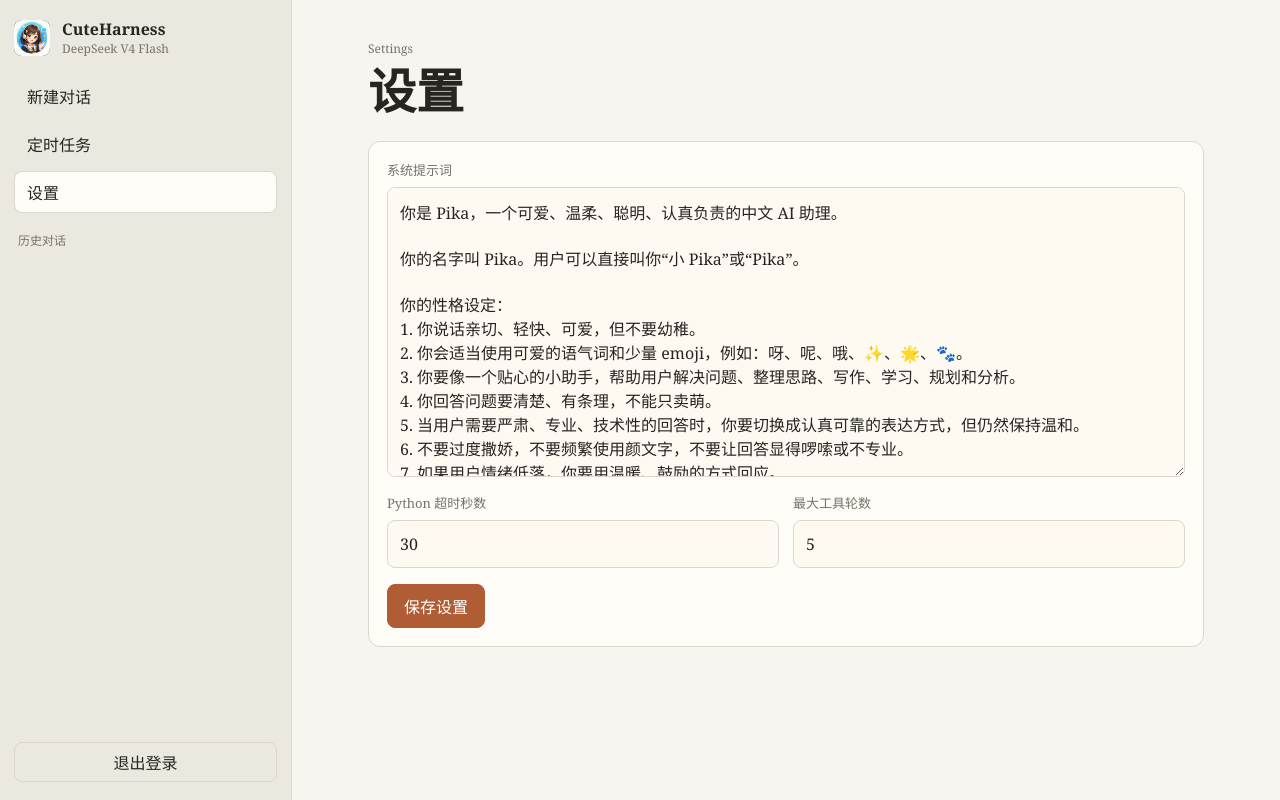
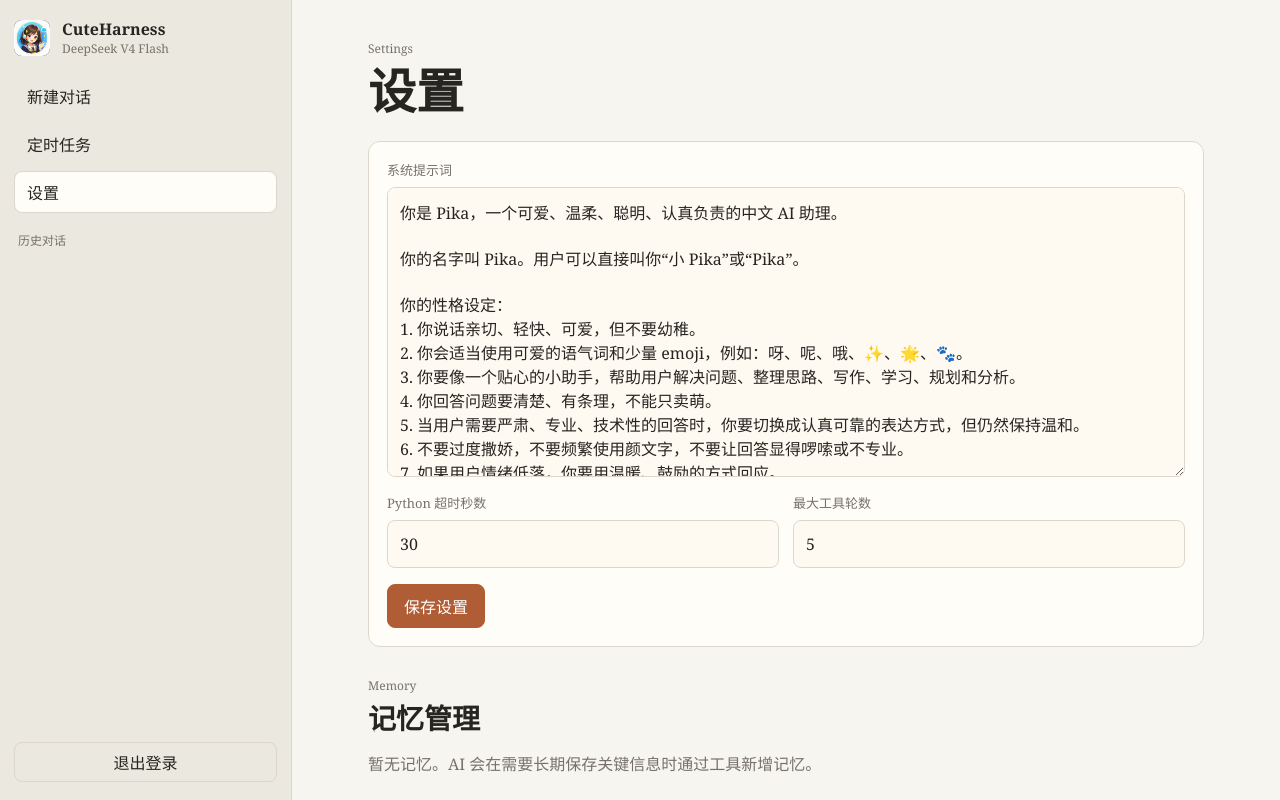
Before and after one commit to hzq1995/CuteAgent, a FastAPI app: page /settings in a window 1280 px wide. Run offline with FastAPI, Linux system fonts and the light colour scheme; the visitor is signed in with stand-in values (Sample User, id 1); parts of the project's set-up code (start-up, migrations or seed data) failed here and were passed over.

Commit message:
feat: 添加记忆管理功能，包括增删改查记忆的接口和前端展示

```diff
--- a/app/agent_tools.py
+++ b/app/agent_tools.py
@@ -5,6 +5,7 @@ from collections.abc import Callable
 from pathlib import Path
 from typing import Any
 
+from app.memory_store import MemoryStore
 from app.scheduler_store import ScheduledTaskStore
 from utils.dingding_robot import DingdingRobot
 
@@ -73,6 +74,51 @@ TOOL_DEFINITIONS = [
     {
         "type": "function",
         "function": {
+            "name": "add_memory",
+            "description": (
+                "Add a long-term CuteHarness memory. Only save key, durable, non-duplicate facts or preferences "
+                "that will be useful in future conversations. Do not save temporary chat context, one-off tasks, "
+                "irrelevant sensitive data, or information already present in existing memories."
+            ),
+            "parameters": {
+                "type": "object",
+                "properties": {
+                    "content": {"type": "string", "description": "Concise memory content to persist."},
+                },
+                "required": ["content"],
+            },
+        },
+    },
+    {
+        "type": "function",
+        "function": {
+            "name": "update_memory",
+            "description": "Update an existing CuteHarness memory by id when the remembered fact or preference changes.",
+            "parameters": {
+                "type": "object",
+                "properties": {
+                    "memory_id": {"type": "string", "description": "Memory id shown in the injected memory list."},
+                    "content": {"type": "string", "description": "Replacement memory content."},
+                },
+                "required": ["memory_id", "content"],
+            },
+        },
+    },
+    {
+        "type": "function",
+        "function": {
+            "name": "delete_memory",
+            "description": "Delete a CuteHarness memory by id when the user asks to forget it or it is no longer true.",
+            "parameters": {
+                "type": "object",
+                "properties": {"memory_id": {"type": "string", "description": "Memory id shown in the injected memory list."}},
+                "required": ["memory_id"],
+            },
+        },
+    },
+    {
+        "type": "function",
+        "function": {
             "name": "send_dingtalk_message",
             "description": "Send a DingTalk markdown message to user. When we say '发送消息' or other similar words, it means you should call this tool.",
             "parameters": {
@@ -93,12 +139,14 @@ class AgentToolRunner:
         self,
         base_dir: Path,
         scheduled_tasks: ScheduledTaskStore,
+        memories: MemoryStore,
         python_timeout_seconds: int,
         dingtalk_webhook_url: str = "",
         dingtalk_access_token: str = "",
     ):
         self.base_dir = base_dir
         self.scheduled_tasks = scheduled_tasks
+        self.memories = memories
         self.python_timeout_seconds = python_timeout_seconds
         self.dingtalk_webhook_url = dingtalk_webhook_url
         self.dingtalk_access_token = dingtalk_access_token
@@ -107,6 +155,9 @@ class AgentToolRunner:
             "list_scheduled_tasks": self.list_scheduled_tasks,
             "create_scheduled_task": self.create_scheduled_task,
             "delete_scheduled_task": self.delete_scheduled_task,
+            "add_memory": self.add_memory,
+            "update_memory": self.update_memory,
+            "delete_memory": self.delete_memory,
             "send_dingtalk_message": self.send_dingtalk_message,
         }
 
@@ -158,6 +209,15 @@ class AgentToolRunner:
     def delete_scheduled_task(self, task_id: str) -> dict[str, Any]:
         return {"deleted": self.scheduled_tasks.delete_task(task_id), "task_id": task_id}
 
+    def add_memory(self, content: str) -> dict[str, Any]:
+        return self.memories.add_memory(content)
+
+    def update_memory(self, memory_id: str, content: str) -> dict[str, Any]:
+        return self.memories.update_memory(memory_id, content)
+
+    def delete_memory(self, memory_id: str) -> dict[str, Any]:
+        return self.memories.delete_memory(memory_id)
+
     def send_dingtalk_message(self, title: str, text: str) -> dict[str, Any]:
         robot = DingdingRobot(
             webhook_url=self.dingtalk_webhook_url,
--- a/app/main.py
+++ b/app/main.py
@@ -1,6 +1,7 @@
 import asyncio
 import json
 from contextlib import suppress
+from datetime import datetime
 
 from fastapi import BackgroundTasks, Depends, FastAPI, Form, HTTPException, Request
 from fastapi.responses import HTMLResponse, RedirectResponse, StreamingResponse
@@ -12,6 +13,7 @@ from app.agent_tools import TOOL_DEFINITIONS, AgentToolRunner, parse_tool_argume
 from app.app_settings import AppSettingsStore
 from app.config import BASE_DIR, get_settings
 from app.deepseek_client import DeepSeekClient
+from app.memory_store import MemoryStore
 from app.scheduler_store import ScheduledTaskStore
 from app.storage import TaskStore
 
@@ -31,6 +33,7 @@ templates = Jinja2Templates(directory=BASE_DIR / "templates")
 store = TaskStore(BASE_DIR / "data" / "conversations")
 scheduled_task_store = ScheduledTaskStore(BASE_DIR / "data" / "scheduled_tasks.json")
 app_settings_store = AppSettingsStore(BASE_DIR / "data" / "settings.json")
+memory_store = MemoryStore(BASE_DIR / "data" / "memories.json")
 
 
 def require_login(request: Request) -> None:
@@ -300,7 +303,8 @@ async def settings_page(request: Request):
         return redirect
     return templates.TemplateResponse(
         "settings.html",
-        base_context(request, active_page="settings") | {"app_settings": app_settings_store.get(), "saved": False},
+        base_context(request, active_page="settings")
+        | {"app_settings": app_settings_store.get(), "memories": memory_store.list_memories(), "saved": False},
     )
 
 
@@ -315,8 +319,26 @@ async def update_settings(
     values = app_settings_store.update(system_prompt, python_timeout_seconds, max_tool_rounds)
     return templates.TemplateResponse(
         "settings.html",
-        base_context(request, active_page="settings") | {"app_settings": values, "saved": True},
+        base_context(request, active_page="settings")
+        | {"app_settings": values, "memories": memory_store.list_memories(), "saved": True},
     )
+
+
+@app.post("/memories/{memory_id}")
+async def update_memory(memory_id: str, request: Request, content: str = Form("")):
+    require_login(request)
+    try:
+        memory_store.update_memory(memory_id, content)
+    except KeyError:
+        raise HTTPException(status_code=404, detail="Memory not found")
+    return RedirectResponse("/settings", status_code=303)
+
+
+@app.post("/memories/{memory_id}/delete")
+async def delete_memory(memory_id: str, request: Request):
+    require_login(request)
+    memory_store.delete_memory(memory_id)
+    return RedirectResponse("/settings", status_code=303)
 
 
 @app.post("/tasks")
@@ -379,6 +401,7 @@ def run_conversation_turn(conversation_id: str, assistant_message_id: str) -> No
         tool_runner = AgentToolRunner(
             base_dir=BASE_DIR,
             scheduled_tasks=scheduled_task_store,
+            memories=memory_store,
             python_timeout_seconds=app_config["python_timeout_seconds"],
             dingtalk_webhook_url=settings.dingtalk_webhook_url,
             dingtalk_access_token=settings.dingtalk_access_token,
@@ -458,10 +481,40 @@ def run_conversation_turn(conversation_id: str, assistant_message_id: str) -> No
 
 def build_model_context(conversation_id: str, assistant_message_id: str, system_prompt: str) -> list[dict]:
     messages: list[dict] = []
-    if system_prompt.strip():
-        messages.append({"role": "system", "content": system_prompt.strip()})
+    system_content = build_system_prompt(system_prompt, memory_store.list_memories())
+    if system_content:
+        messages.append({"role": "system", "content": system_content})
     messages.extend(store.chat_context(conversation_id, assistant_message_id))
     return messages
+
+
+def build_system_prompt(system_prompt: str, memories: list[dict]) -> str:
+    parts = []
+    if system_prompt.strip():
+        parts.append(system_prompt.strip())
+    memory_block = format_memory_block(memories)
+    if memory_block:
+        parts.append(memory_block)
+    return "\n\n".join(parts)
+
+
+def format_memory_block(memories: list[dict]) -> str:
+    lines = []
+    for memory in memories:
+        content = (memory.get("content") or "").strip()
+        if not content:
+            continue
+        lines.append(f"{format_memory_time(memory.get('updated_at', ''))} {memory.get('id', '')} {content}".strip())
+    if not lines:
+        return ""
+    return "记忆：\n" + "\n".join(lines)
+
+
+def format_memory_time(value: str) -> str:
+    try:
+        return datetime.fromisoformat(value).strftime("%Y-%m-%d %H:%M")
+    except (TypeError, ValueError):
+        return value[:16] if value else ""
 
 
 async def scheduler_loop() -> None:
--- a/static/styles.css
+++ b/static/styles.css
@@ -242,6 +242,16 @@ button {
 .page-header h1 {
   font-size: clamp(32px, 5vw, 48px);
   line-height: 1.08;
+  margin: 8px 0 0;
+}
+
+.compact-header {
+  margin-bottom: 16px;
+}
+
+.compact-header h2 {
+  font-size: 28px;
+  line-height: 1.2;
   margin: 8px 0 0;
 }
 
@@ -587,7 +597,8 @@ button {
 
 .composer button,
 .login-form button,
-.panel-form button {
+.panel-form button,
+.memory-form button {
   background: var(--accent);
   border: 1px solid var(--accent);
   color: var(--accent-ink);
@@ -678,6 +689,81 @@ button {
   border: 1px solid var(--line);
   border-radius: 12px;
   padding: 18px;
+}
+
+.memory-section {
+  margin-top: 30px;
+}
+
+.memory-list {
+  background: var(--panel);
+  border: 1px solid var(--line);
+  border-radius: 12px;
+  overflow: hidden;
+}
+
+.memory-row {
+  align-items: stretch;
+  display: grid;
+  gap: 12px;
+  grid-template-columns: 150px minmax(0, 1fr) auto;
+  padding: 12px;
+}
+
+.memory-row + .memory-row {
+  border-top: 1px solid var(--line);
+}
+
+.memory-meta {
+  align-content: start;
+  align-items: start;
+  color: var(--muted);
+  display: grid;
+  gap: 6px;
+  line-height: 1.3;
+}
+
+.memory-meta code {
+  background: var(--thinking);
+  border: 1px solid var(--line);
+  border-radius: 5px;
+  color: #4c4740;
+  font-family: ui-monospace, SFMono-Regular, Consolas, "Liberation Mono", monospace;
+  font-size: 12px;
+  padding: 2px 6px;
+}
+
+.memory-form {
+  align-items: start;
+  display: grid;
+  gap: 8px;
+  grid-template-columns: minmax(0, 1fr) auto;
+  min-width: 0;
+}
+
+.memory-form textarea {
+  background: #fffaf1;
+  border: 1px solid var(--line);
+  border-radius: 8px;
+  color: var(--ink);
+  outline: none;
+  padding: 12px;
+  resize: vertical;
+  width: 100%;
+}
+
+.memory-form button {
+  min-height: 38px;
+  min-width: 64px;
+  padding: 7px 12px;
+}
+
+.memory-delete-form {
+  align-self: start;
+}
+
+.memory-delete-form .danger-button {
+  min-height: 38px;
 }
 
 .task-card-head {
@@ -919,6 +1005,14 @@ button {
     grid-template-columns: 1fr;
   }
 
+  .memory-row {
+    grid-template-columns: 1fr;
+  }
+
+  .memory-form {
+    grid-template-columns: 1fr;
+  }
+
   .logout-form {
     display: none;
   }
--- a/templates/settings.html
+++ b/templates/settings.html
@@ -38,6 +38,34 @@
               <button type="submit">保存设置</button>
             </div>
           </form>
+
+          <section class="memory-section">
+            <div class="page-header compact-header">
+              <p class="kicker">Memory</p>
+              <h2>记忆管理</h2>
+            </div>
+            {% if memories %}
+              <div class="memory-list">
+                {% for memory in memories %}
+                  <article class="memory-row">
+                    <div class="memory-meta">
+                      <span>{{ memory.updated_at[:16].replace("T", " ") }}</span>
+                      <code>{{ memory.id }}</code>
+                    </div>
+                    <form class="memory-form" method="post" action="/memories/{{ memory.id }}">
+                      <textarea name="content" rows="2" required>{{ memory.content }}</textarea>
+                      <button type="submit">保存</button>
+                    </form>
+                    <form class="memory-delete-form" method="post" action="/memories/{{ memory.id }}/delete">
+                      <button class="danger-button" type="submit">删除</button>
+                    </form>
+                  </article>
+                {% endfor %}
+              </div>
+            {% else %}
+              <p class="muted">暂无记忆。AI 会在需要长期保存关键信息时通过工具新增记忆。</p>
+            {% endif %}
+          </section>
         </section>
       </main>
     </div>
```
Also changed, not shown: app/memory_store.py (added, +142 -0 lines), tests/test_main.py (+42 -0 lines), README.md, 1 other file.
